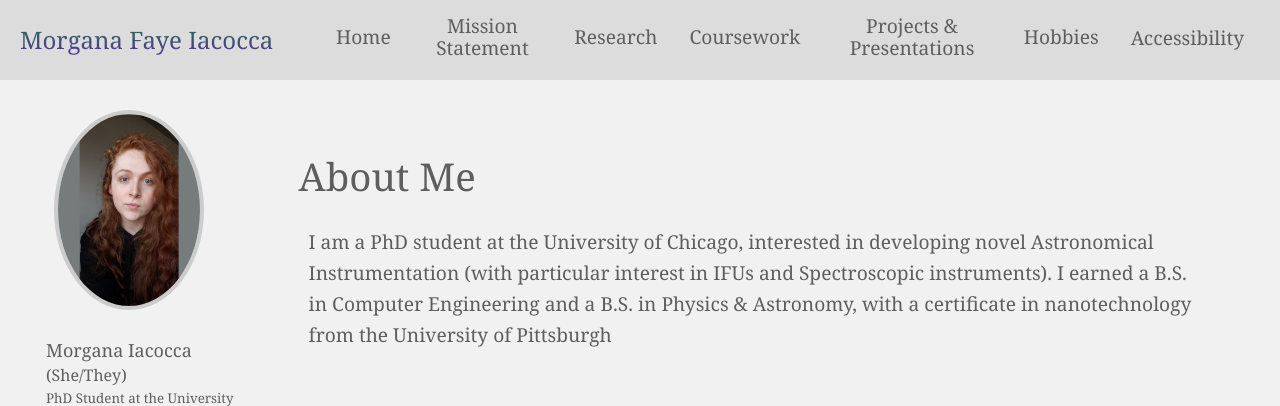
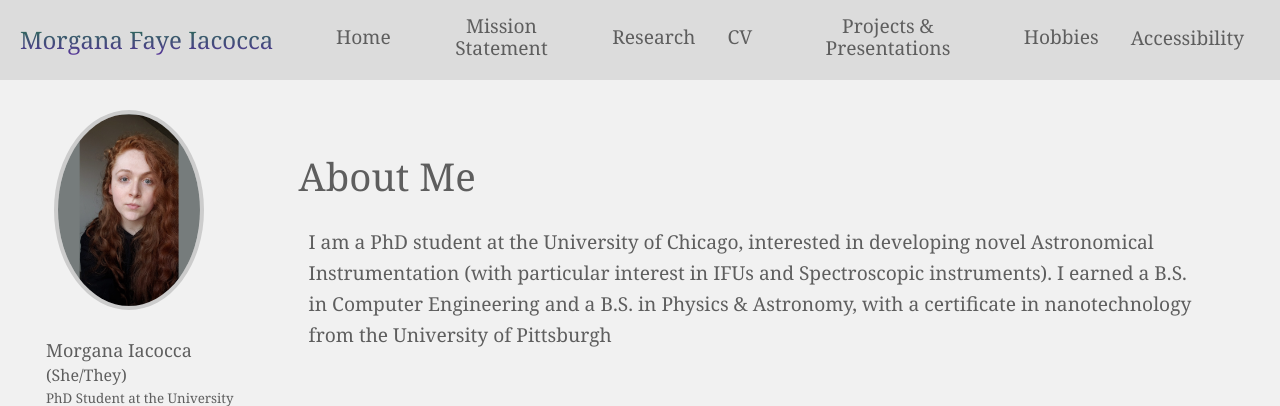
Before and after one commit to MorganaFayeIacocca/MorganaFayeIacocca.github.io, a plain HTML site: page index.html in a window 1280 px wide. Shown: the top 406 px of the page. Drawn offline with Linux system fonts and the light colour scheme.

Commit message:
Update index.html

```diff
--- a/index.html
+++ b/index.html
@@ -40,15 +40,15 @@
 					<span class="bar1">
 					</span>
 				</li>
-				<li class="navbarItem">
+				<!--<li class="navbarItem">
 					<a href="./Pages/coursework.html" class="navbarLinks"><p>Coursework</p></a>
 					<span class="bar1"></span>
-				</li>
-				<!--<li class="navbarItem">
-					<a href="./Pages/cv.html" class="navbarLinks"><p>CV</p></a>
+				</li>-->
+				<li class="navbarItem">
+					<a href="./Assets/CV.pdf" class="navbarLinks"><p>CV</p></a>
 					<span class="bar1">
 					</span>
-				</li>-->
+				</li>
                 <li class="navbarItem">
 					<a href="./Pages/projectsAndPresentations.html" class="navbarLinks"><p>Projects & Presentations</p></a>
 					<span class="bar1">
```
